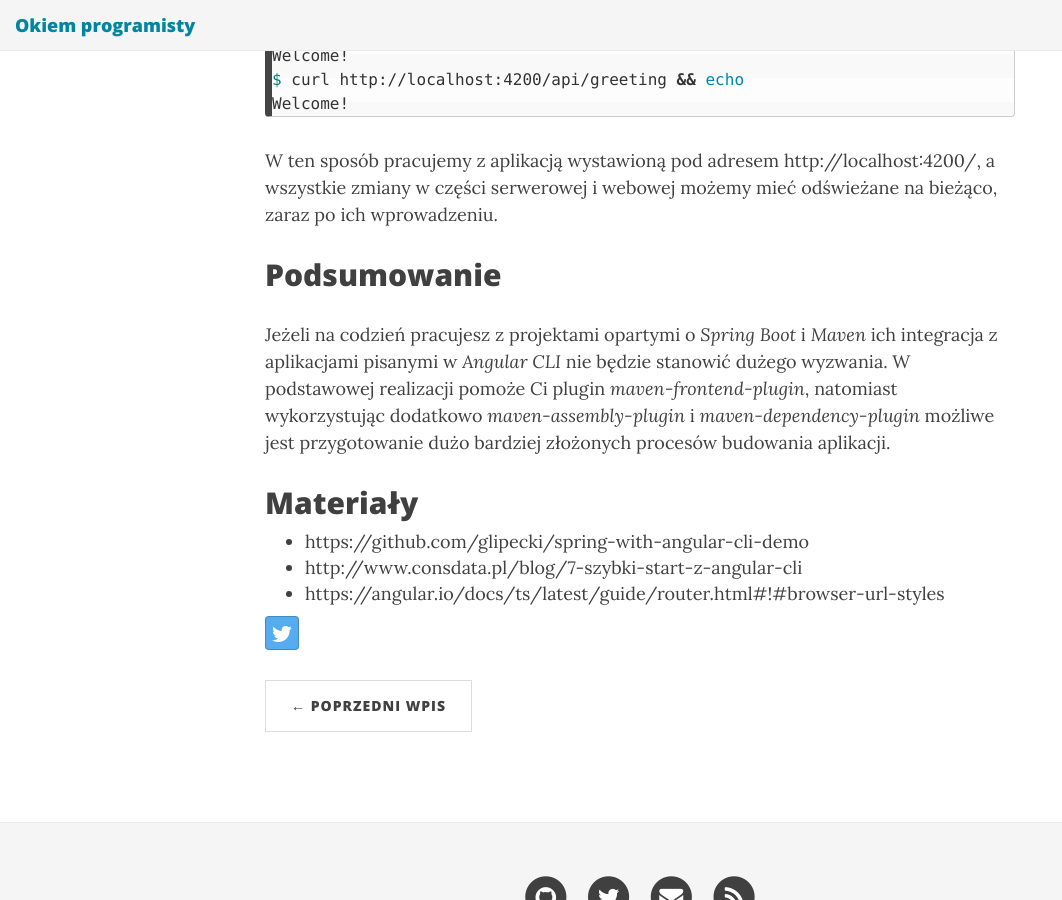
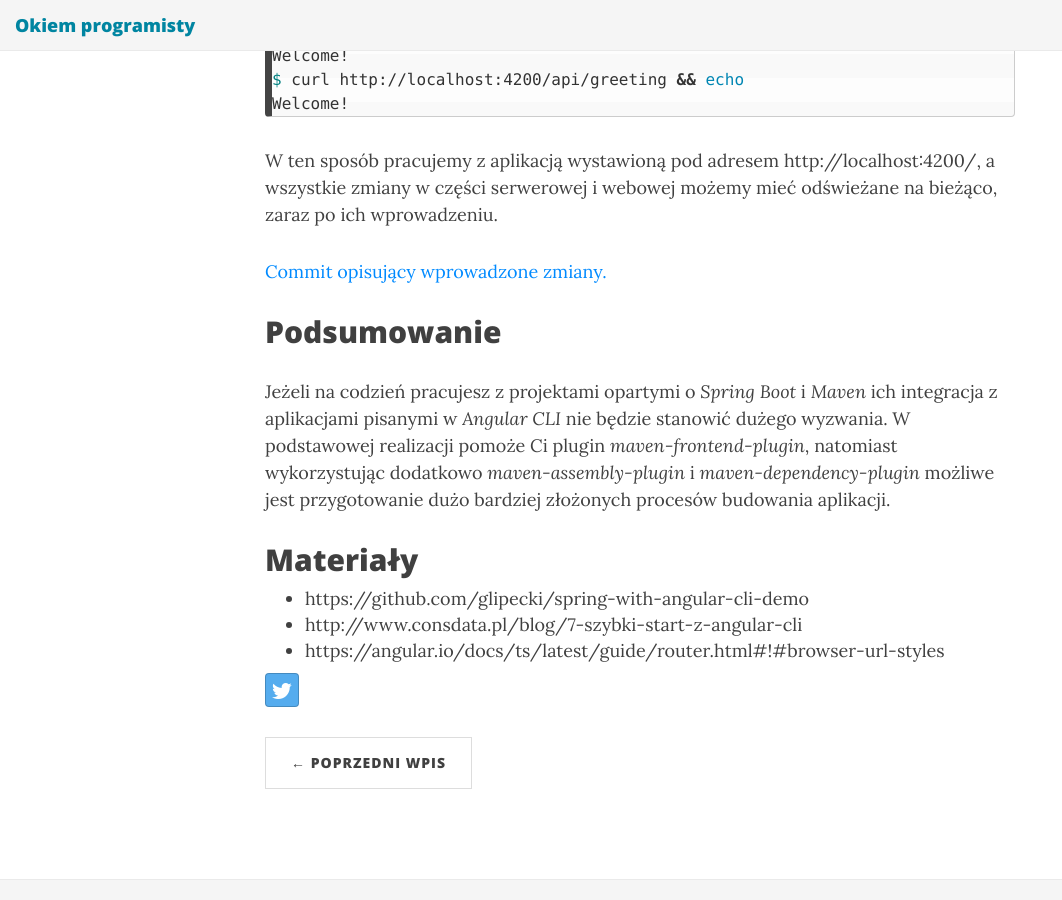
Before and after one commit to glipecki/glipecki.github.io, a Jekyll site: the page built from _posts/2016-12-07-budowanie-aplikacji-angular-cli-spring-boot.md, in a window 1280 px wide and 900 px high, scrolled down 12521 px. Shown: the whole window, without its empty margins (0-1062 px from the left). Built offline with Jekyll 4.4.1, drawn with Linux system fonts in a browser that asks for light colours; nearby versions of some CDN libraries; comment, search, counter and statistics services are not loaded.

Commit message:
Updated 2016-12-07-budowanie-aplikacji-angular-cli-spring-boot.md

```diff
--- a/_posts/2016-12-07-budowanie-aplikacji-angular-cli-spring-boot.md
+++ b/_posts/2016-12-07-budowanie-aplikacji-angular-cli-spring-boot.md
@@ -467,6 +467,8 @@ Welcome!
 
 W ten sposób pracujemy z aplikacją wystawioną pod adresem http://localhost:4200/, a wszystkie zmiany w części serwerowej i webowej możemy mieć odświeżane na bieżąco, zaraz po ich wprowadzeniu.
 
+[Commit opisujący wprowadzone zmiany.](https://github.com/glipecki/spring-with-angular-cli-demo/commit/e1e66fe641a33d061227dd47e53a6f83c442f72f)
+
 ## Podsumowanie
 
 Jeżeli na codzień pracujesz z projektami opartymi o _Spring Boot_ i _Maven_ ich integracja z aplikacjami pisanymi w _Angular CLI_ nie będzie stanowić dużego wyzwania. W podstawowej realizacji pomoże Ci plugin _maven-frontend-plugin_, natomiast wykorzystując dodatkowo _maven-assembly-plugin_ i _maven-dependency-plugin_ możliwe jest przygotowanie dużo bardziej złożonych procesów budowania aplikacji.
```
